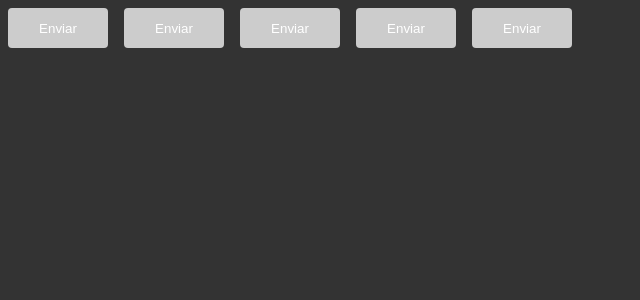
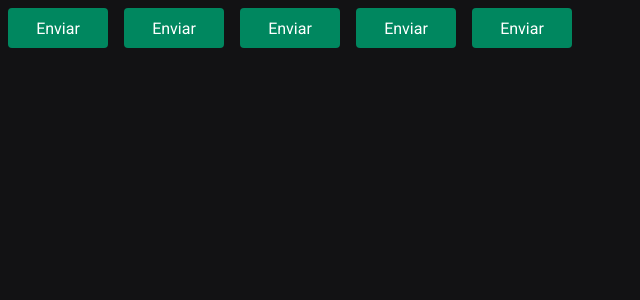
Before and after one commit to ThiLourenco/ignite-timer, a React (Vite) app: page / in a window 1280 px wide. Shown: the top 300 px of the page, without its empty margins (0-640 px from the left). Built offline with nearby package versions, Linux system fonts and the light colour scheme.

Commit message:
Adding colors and fonts

```diff
--- a/index.html
+++ b/index.html
@@ -2,8 +2,14 @@
 <html lang="en">
   <head>
     <meta charset="UTF-8" />
+
+    <link rel="preconnect" href="https://fonts.googleapis.com" />
+    <link rel="preconnect" href="https://fonts.gstatic.com" crossorigin />
+
+    <meta name="viewport" content="width=device-width, initial-scale=1.0" />
+
+    <link href="https://fonts.googleapis.com/css2?family=Roboto+Mono:wght@700&family=Roboto:wght@400;700&display=swap" rel="stylesheet" />
     <link rel="icon" type="image/svg+xml" href="/vite.svg" />
-    <meta name="viewport" content="width=device-width, initial-scale=1.0" />
     <title>Ignite Timer</title>
   </head>
   <body>
--- a/src/components/Button.styles.ts
+++ b/src/components/Button.styles.ts
@@ -1,4 +1,4 @@
-import styled, { css } from "styled-components";
+import styled, { css } from 'styled-components';
 
 export type ButtonVariant = 'primary' | 'secondary' |'danger' | 'success';
 
@@ -20,7 +20,7 @@ export const ButtonContainer = styled.button<ButtonContainerProps>`
   border: 0;
   margin: 8px;
 
-  background-color: ${props => props.theme.primary};
+  background-color: ${props => props.theme['green-500']};
   color: ${props => props.theme.white}
 
   /* ${props =>{
--- a/src/global.ts
+++ b/src/global.ts
@@ -1,4 +1,4 @@
-import { createGlobalStyle } from "styled-components";
+import { createGlobalStyle } from 'styled-components';
 
 export const GlobalStyle = createGlobalStyle`
   * {
@@ -7,9 +7,20 @@ export const GlobalStyle = createGlobalStyle`
     box-sizing: border-box;
   }
 
+  :focus {
+    outline: 0;
+    box-shadow: 0 0 0 2px ${props => props.theme['green-500']}
+  }
+
   body {
-    background: #333;
-    color: #fff
+    background: ${props => props.theme['gray-900']};
+    color: ${props => props.theme['gray-300']}
+  }
+
+  body, input, textarea, button {
+    font-family: 'Roboto', sans-serif;
+    font-weight: 400;
+    font-size: 1rem
   }
 
 `;
--- a/src/styles/themes/default.ts
+++ b/src/styles/themes/default.ts
@@ -1,5 +1,21 @@
 export const defaultTheme = {
-  primary: '#CCCCCC',
-  secondary: 'orange',
-  white: '#FFFF'
-};
+  white: '#FFF',
+
+  'gray-100': '#E1E1E6',
+  'gray-300': '#C4C4CC',
+  'gray-400': '#8D8D99',
+  'gray-500': '#7C7C8A',
+  'gray-600': '#323238',
+  'gray-700': '#29292E',
+  'gray-800': '#202024',
+  'gray-900': '#121214',
+
+  'green-300': '#00B37E',
+  'green-500': '#00875F',
+  'green-700': '#015F43',
+
+  'red-500': '#AB222E',
+  'red-700': '#7A1921',
+
+  'yellow-500': '#FBA94C',
+}
```
